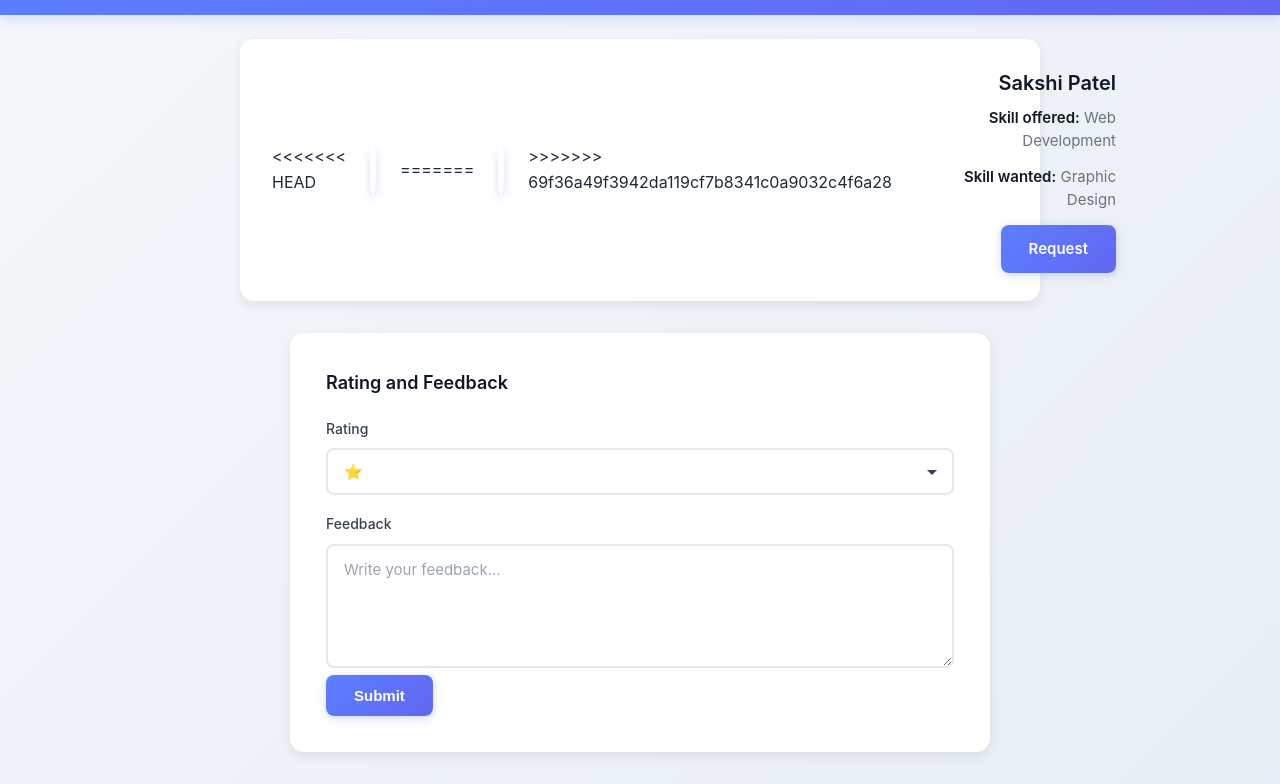
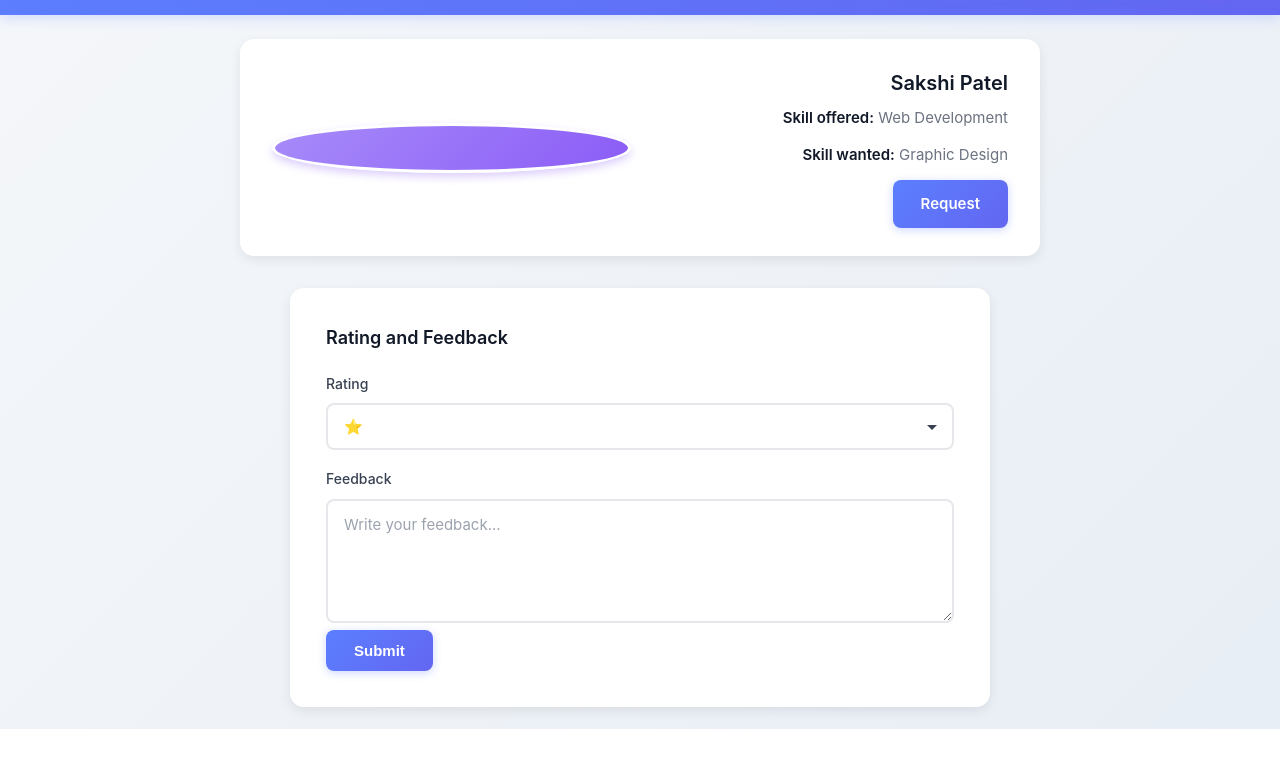
Before and after one commit to Sakshi-1008/Skill-Swap-Platform, a plain HTML site: page frontend/profile.html in a window 1280 px wide. Shown: the part 71-855 px from the top of the page. After the commit the page ends 800 px from the top, so only its background shows below. Drawn offline with Linux system fonts and the light colour scheme.

Commit message:
some changes

```diff
--- a/frontend/profile.html
+++ b/frontend/profile.html
@@ -19,12 +19,7 @@
 
   <!-- User Profile Card -->
   <div class="user-card">
-<<<<<<< HEAD
     <div class="avatar" ></div>
-=======
-    <div class="avatar"></div>
->>>>>>> 69f36a49f3942da119cf7b8341c0a9032c4f6a28
-
     <div>
       <h3>Sakshi Patel</h3>
       <p><strong>Skill offered:</strong> Web Development</p>
```
